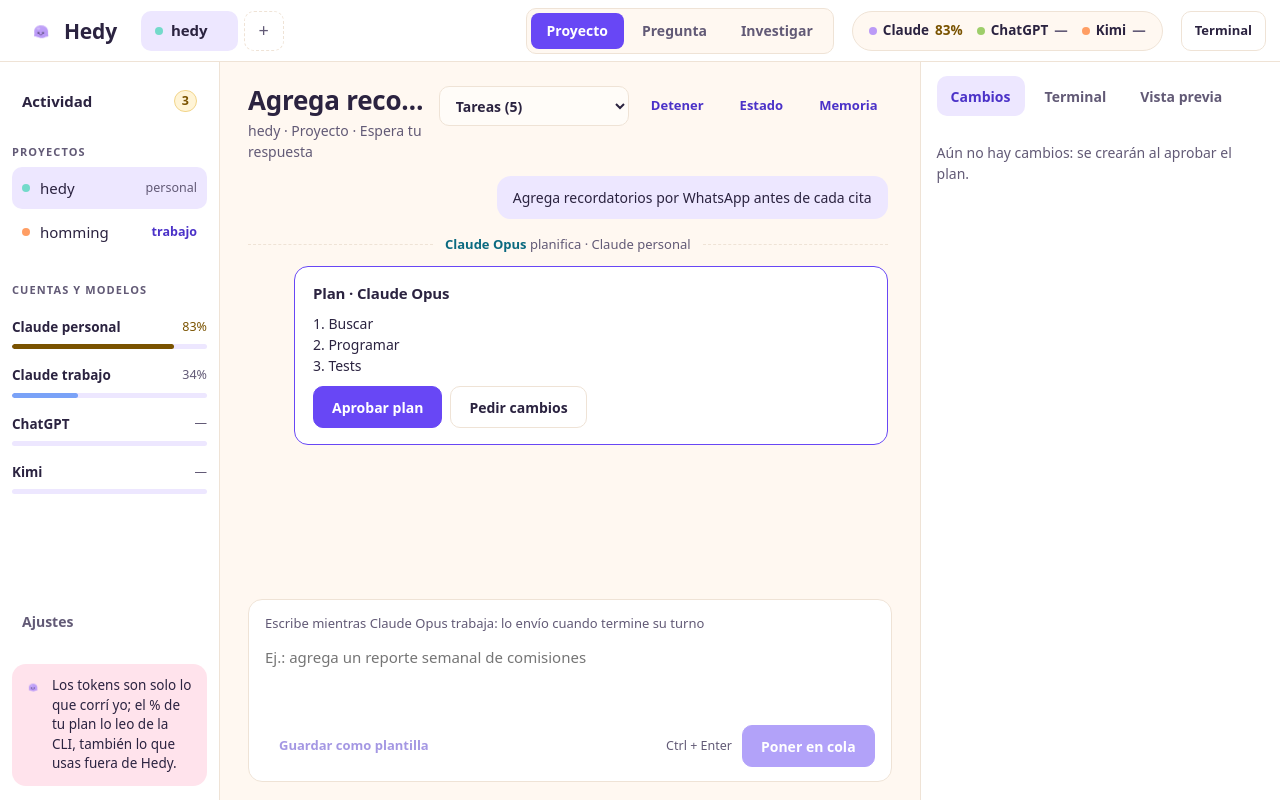
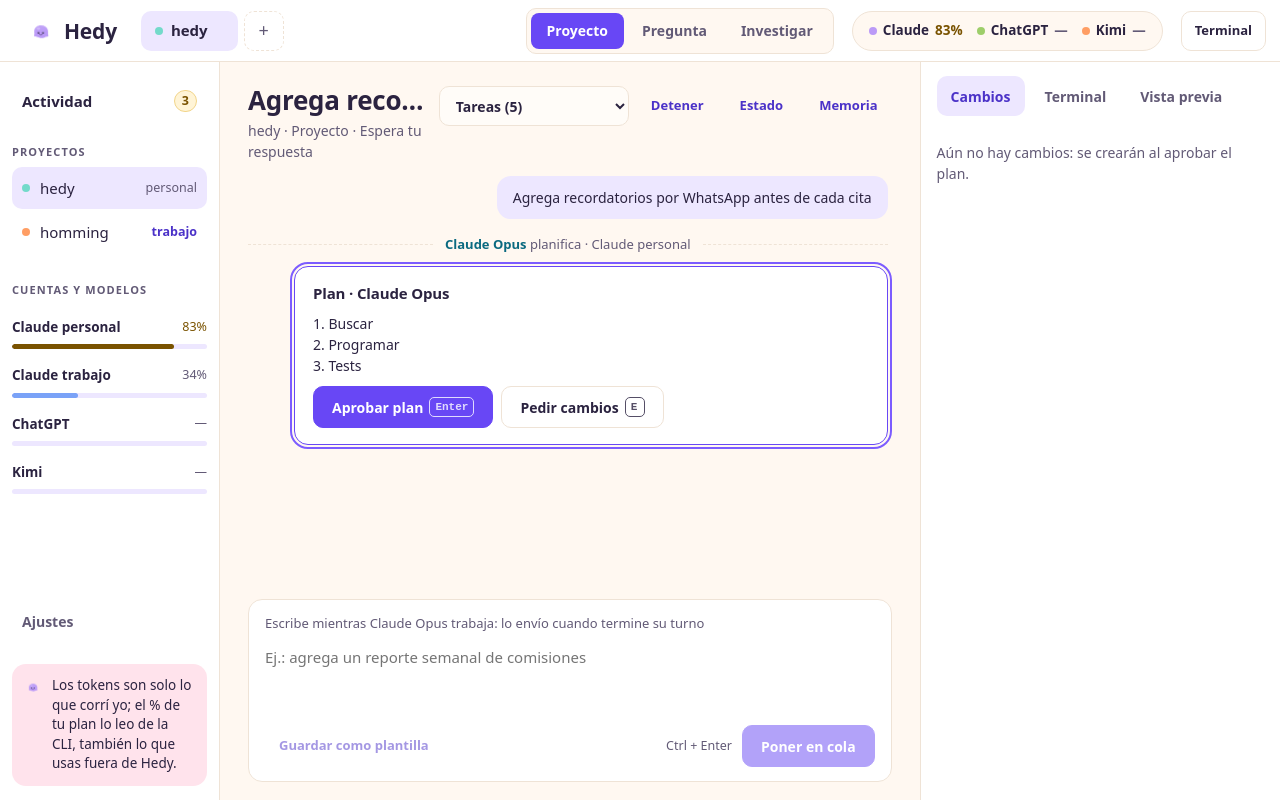
Before and after one commit to enriqueleonq1/hedy, a React (Vite) app in the folder app/: page / in a window 1280 px wide. Both pictures are taken after a click on the button 1050 px from the left and 430 px from the top of the page. Built offline with nearby package versions, Linux system fonts and the light colour scheme.

Commit message:
feat(app): focus a plan or permission card that needs an answer, with Enter and E shortcuts

```diff
--- /dev/null
+++ b/app/src/platform.ts
@@ -0,0 +1,23 @@
+// What the keyboard hints read like on this computer: ⌘ on macOS, Ctrl elsewhere.
+
+type NavigatorWithData = Navigator & { userAgentData?: { platform?: string } };
+
+/** Whether the app runs on macOS (or another Apple system with a ⌘ key). */
+export function isMac(): boolean {
+  if (typeof navigator === "undefined") return false;
+  const nav = navigator as NavigatorWithData;
+  const platform = nav.userAgentData?.platform || nav.platform || nav.userAgent || "";
+  return /mac|iphone|ipad/i.test(platform);
+}
+
+/** Key labels for the hints next to buttons (key caps, the same in every language). */
+export function keyLabels(mac = isMac()) {
+  return {
+    /** Enter (Return on a Mac). */
+    enter: mac ? "⏎" : "Enter",
+    /** Ctrl/⌘ + Enter: sends the composer. */
+    submit: mac ? "⌘⏎" : "Ctrl+Enter",
+    /** Ctrl/⌘ + a digit: jumps to that task. */
+    jump: (n: number) => (mac ? `⌘${n}` : `Ctrl+${n}`),
+  };
+}
--- a/app/src/screens/workspace/Timeline.tsx
+++ b/app/src/screens/workspace/Timeline.tsx
@@ -1,4 +1,4 @@
-import { useEffect, useRef, useState, type ReactNode } from "react";
+import { useEffect, useRef, useState, type KeyboardEvent, type ReactNode, type RefObject } from "react";
 import { useQuery } from "@tanstack/react-query";
 
 import { useAction, useApi } from "../../api/context";
@@ -7,6 +7,7 @@ import { Mascot } from "../../components/Mascot/Mascot";
 import { WorkingWord } from "../../components/Mascot/WorkingWord";
 import { Button } from "../../components/ui/Button";
 import { formatDuration } from "../../format";
+import { keyLabels } from "../../platform";
 import { tasksKey } from "../../tasks/hooks";
 import { isOpen, PHASE_VERB, type Resolution, type TimelineItem } from "../../tasks/timeline";
 import type { TaskMascot } from "../../tasks/useMascot";
@@ -39,7 +40,8 @@ export function Timeline({ task, items, agent, account, accounts, mascot, footer
   const working = mascot.state === "working";
 
   return (
-    <div className="timeline" aria-live="polite">
+    // Not a live region: the workspace announces only what needs the user or ends the task.
+    <div className="timeline">
       {items.map((item, index) => {
         if (item.type === "user") {
           return (
@@ -173,6 +175,28 @@ function resolutionText(r: Resolution, t: Translate): string {
   return t(RESOLUTION[r.decision]);
 }
 
+/** Typing in a field: card shortcuts stay out of the way. */
+function isTextField(target: EventTarget | null): boolean {
+  return (
+    target instanceof HTMLElement &&
+    (target.isContentEditable || target.tagName === "INPUT" || target.tagName === "TEXTAREA" || target.tagName === "SELECT")
+  );
+}
+
+/**
+ * A card that needs an answer takes the focus when it appears, unless the
+ * user is somewhere else: only from the page itself or the chat, and never
+ * from a field they are typing in.
+ */
+function useClaimFocus(ref: RefObject<HTMLElement | null>, active: boolean) {
+  useEffect(() => {
+    if (!active) return;
+    const current = document.activeElement;
+    const free = !current || current === document.body || (!!current.closest(".timeline") && !isTextField(current));
+    if (free) ref.current?.focus();
+  }, [ref, active]);
+}
+
 const TOOL_TITLE: Record<string, MessageKey> = {
   Bash: "workspace.permission.Bash",
   Edit: "workspace.permission.Edit",
@@ -185,7 +209,6 @@ const TOOL_TITLE: Record<string, MessageKey> = {
 
 function PermissionCard({ task, item }: { task: Task; item: Extract<TimelineItem, { type: "permission" }> }) {
   const t = useT();
-  const answer = useAction((api, decision: Decision) => api.answerPermission(task.id, item.requestId, decision));
   const name = item.agent.split(" ")[0] ?? item.agent;
   const titleKey = TOOL_TITLE[item.tool];
   const title = titleKey
@@ -203,14 +226,51 @@ function PermissionCard({ task, item }: { task: Task; item: Extract<TimelineItem
       </p>
     );
   }
+  return <PendingPermission task={task} item={item} title={title} />;
+}
+
+function PendingPermission({
+  task,
+  item,
+  title,
+}: {
+  task: Task;
+  item: Extract<TimelineItem, { type: "permission" }>;
+  title: string;
+}) {
+  const t = useT();
+  const card = useRef<HTMLElement>(null);
+  const answer = useAction((api, decision: Decision) => api.answerPermission(task.id, item.requestId, decision));
   const waiting = task.live;
+  const keys = keyLabels();
+  useClaimFocus(card, waiting);
+
   return (
-    <section className="permission-card" aria-label={title}>
+    <section
+      ref={card}
+      className="permission-card"
+      aria-label={title}
+      tabIndex={-1}
+      onKeyDown={(e) => {
+        // Enter on the card itself (a focused button answers on its own).
+        if (e.key !== "Enter" || e.target !== e.currentTarget || e.ctrlKey || e.metaKey || e.altKey) return;
+        e.preventDefault();
+        if (waiting && !answer.isPending) answer.mutate("allow");
+      }}
+    >
       <h3>{title}</h3>
       <code className="permission-card__what">{item.summary}</code>
       <div className="actions">
-        <Button variant="primary" disabled={!waiting || answer.isPending} onClick={() => answer.mutate("allow")}>
+        <Button
+          variant="primary"
+          aria-keyshortcuts="Enter"
+          disabled={!waiting || answer.isPending}
+          onClick={() => answer.mutate("allow")}
+        >
           {t("workspace.permission.allow")}
+          <kbd className="kbd" aria-hidden>
+            {keys.enter}
+          </kbd>
         </Button>
         <Button className="btn--warn" disabled={!waiting || answer.isPending} onClick={() => answer.mutate("allowForTask")}>
           {t("workspace.permission.allowForTask")}
@@ -232,9 +292,32 @@ function PlanCard({ task, item, agent }: { task: Task; item: Extract<TimelineIte
     api.answerPlan(task.id, item.requestId ?? "", vars.approve, vars.feedback),
   );
   const pending = item.requestId !== null && item.resolution === null;
+  const card = useRef<HTMLElement>(null);
+  const keys = keyLabels();
+  const approve = () => {
+    if (task.live && !answer.isPending) answer.mutate({ approve: true, feedback: null });
+  };
+  useClaimFocus(card, pending && task.live);
+
+  function shortcut(e: KeyboardEvent<HTMLElement>) {
+    if (!pending || changing || e.ctrlKey || e.metaKey || e.altKey || isTextField(e.target)) return;
+    if (e.key === "Enter" && e.target === e.currentTarget) {
+      e.preventDefault();
+      approve();
+    } else if ((e.key === "e" || e.key === "E") && task.live) {
+      e.preventDefault();
+      setChanging(true);
+    }
+  }
 
   return (
-    <section className={`card plan-card${pending ? " plan-card--pending" : ""}`} aria-label={t("workspace.plan.of", { agent })}>
+    <section
+      ref={card}
+      className={`card plan-card${pending ? " plan-card--pending" : ""}`}
+      aria-label={t("workspace.plan.of", { agent })}
+      tabIndex={pending ? -1 : undefined}
+      onKeyDown={shortcut}
+    >
       <h3>
         Plan · {agent}
         {item.resolution && (
@@ -246,11 +329,17 @@ function PlanCard({ task, item, agent }: { task: Task; item: Extract<TimelineIte
       <div className="plan-card__text">{item.text}</div>
       {pending && !changing && (
         <div className="actions">
-          <Button variant="primary" disabled={!task.live || answer.isPending} onClick={() => answer.mutate({ approve: true, feedback: null })}>
+          <Button variant="primary" aria-keyshortcuts="Enter" disabled={!task.live || answer.isPending} onClick={approve}>
             {t("workspace.plan.approve")}
+            <kbd className="kbd" aria-hidden>
+              {keys.enter}
+            </kbd>
           </Button>
-          <Button disabled={!task.live} onClick={() => setChanging(true)}>
+          <Button aria-keyshortcuts="E" disabled={!task.live} onClick={() => setChanging(true)}>
             {t("workspace.plan.requestChanges")}
+            <kbd className="kbd" aria-hidden>
+              E
+            </kbd>
           </Button>
         </div>
       )}
@@ -264,13 +353,19 @@ function PlanCard({ task, item, agent }: { task: Task; item: Extract<TimelineIte
         >
           <label className="field">
             <span className="field__label">{t("workspace.plan.whatToChange")}</span>
-            <textarea value={feedback} onChange={(e) => setFeedback(e.target.value)} rows={2} />
+            <textarea autoFocus value={feedback} onChange={(e) => setFeedback(e.target.value)} rows={2} />
           </label>
           <div className="actions">
             <Button type="submit" variant="primary" disabled={!feedback.trim() || answer.isPending}>
               {t("workspace.plan.sendChanges")}
             </Button>
-            <Button variant="ghost" onClick={() => setChanging(false)}>
+            <Button
+              variant="ghost"
+              onClick={() => {
+                setChanging(false);
+                card.current?.focus();
+              }}
+            >
               {t("common.cancel")}
             </Button>
           </div>
--- a/app/src/styles/global.css
+++ b/app/src/styles/global.css
@@ -318,6 +318,19 @@ ul { list-style: none; margin: 0; padding: 0; }
 .btn--ghost:hover:not(:disabled) { background: var(--panel-2); border-color: var(--line); }
 .btn--danger { border-color: var(--danger); color: var(--danger); }
 .btn--warn { border-color: var(--warn-line); color: var(--warn-ink); }
+
+/* A keyboard hint: a key cap in the button's own color. */
+.kbd {
+  display: inline-flex;
+  align-items: center;
+  min-width: 20px;
+  height: 20px;
+  padding: 0 5px;
+  border-radius: 5px;
+  border: 1px solid currentColor;
+  font: 600 11px/1 var(--font-mono);
+  opacity: 0.8;
+}
 .btn--warn:hover:not(:disabled) { border-color: var(--warn-ink); }
 
 textarea {
@@ -910,6 +923,9 @@ button.notice-pill:focus-visible { outline: 2px solid var(--focus); outline-offs
 }
 
 .permission-card h3 { font: 700 15px var(--font-ui); }
+/* A card that needs an answer takes the focus when it appears: show it. */
+.plan-card:focus,
+.permission-card:focus { outline: 2px solid var(--focus); outline-offset: 2px; }
 .permission-card__what { font-family: var(--font-mono); font-size: 13px; overflow-wrap: anywhere; }
 
 .composer {
```
